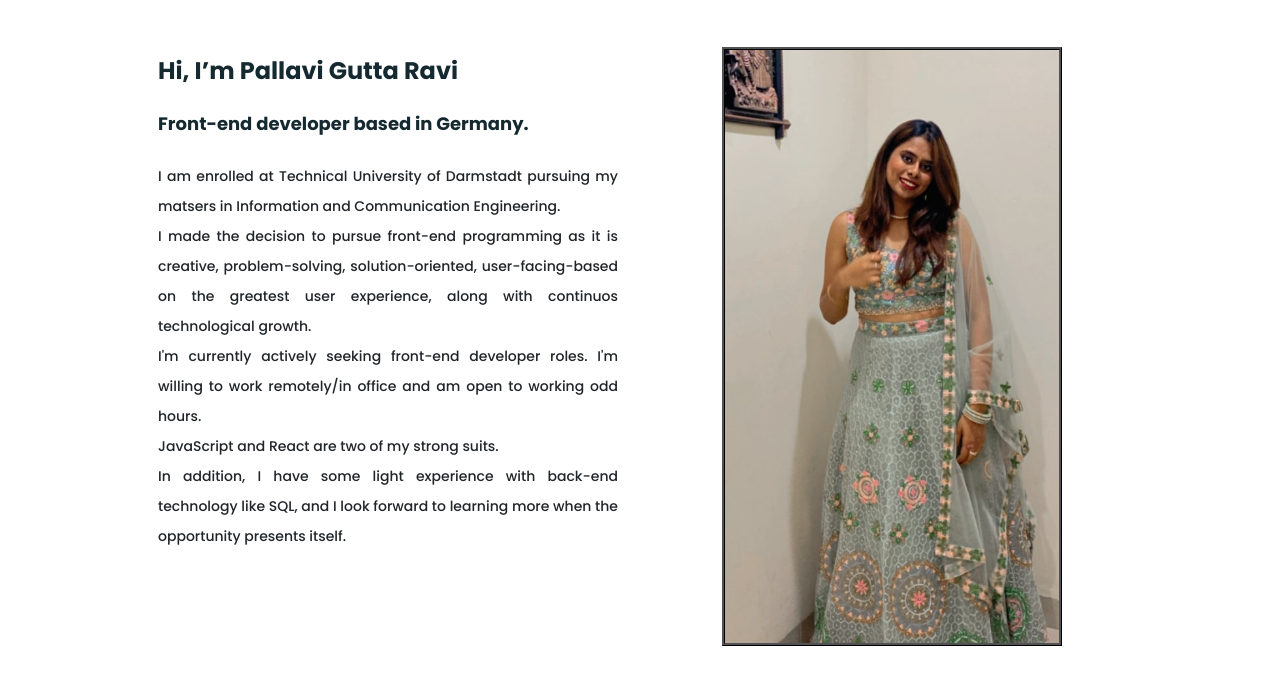
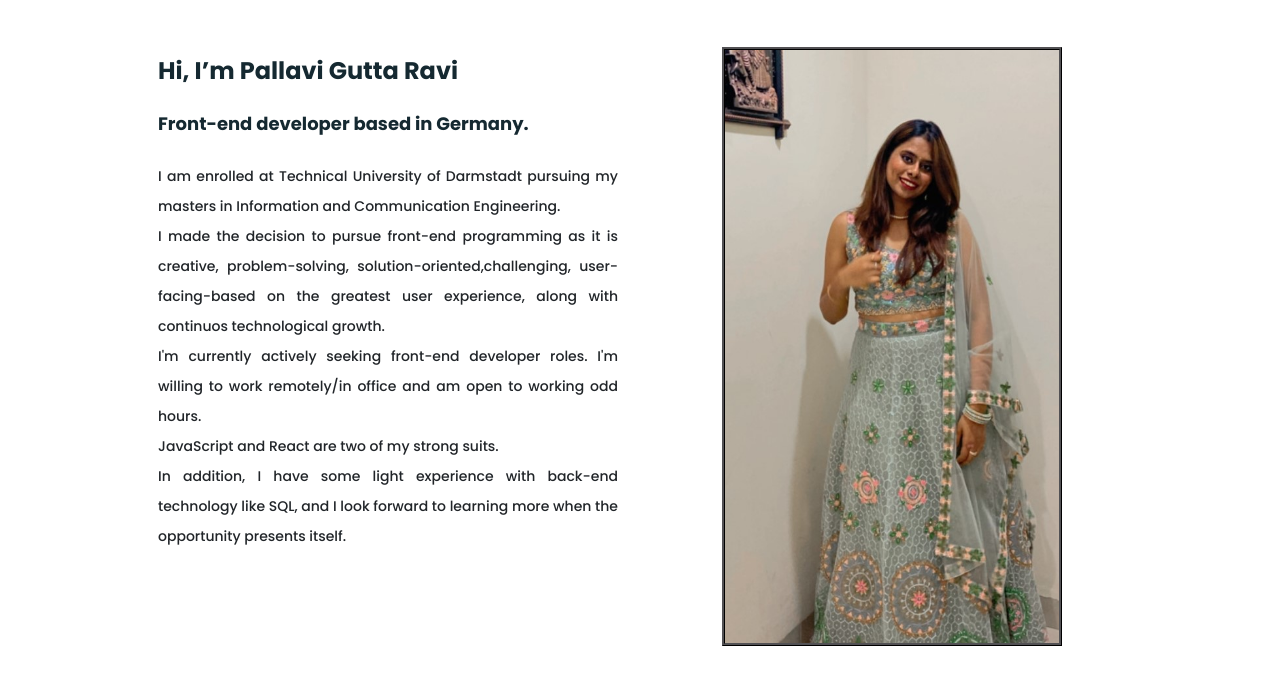
Before and after one commit to Pallavi-GR/Portfolio-Pallavi_GR, a website built with Parcel: page about.html in a window 1280 px wide. Shown: the part 89-784 px from the top of the page. Built offline with nearby package versions, Linux system fonts and the light colour scheme.

Commit message:
Update about.html

```diff
--- a/about.html
+++ b/about.html
@@ -57,11 +57,11 @@
           <h2 class="mb-4"> Hi, I’m Pallavi Gutta Ravi </h2>
           <h3 class="mb-4">Front-end developer based in Germany.</h3>
           <p class="mb-5">
-            I am enrolled at Technical University of Darmstadt pursuing my matsers in Information and Communication
+            I am enrolled at Technical University of Darmstadt pursuing my masters in Information and Communication
             Engineering.
             </br>
             I made the decision to pursue front-end programming as it is creative,
-            problem-solving, solution-oriented, user-facing-based on the
+            problem-solving, solution-oriented,challenging, user-facing-based on the
             greatest user experience, along with continuos technological growth.
             </br>
             I'm currently actively seeking front-end developer roles. I'm willing
```
